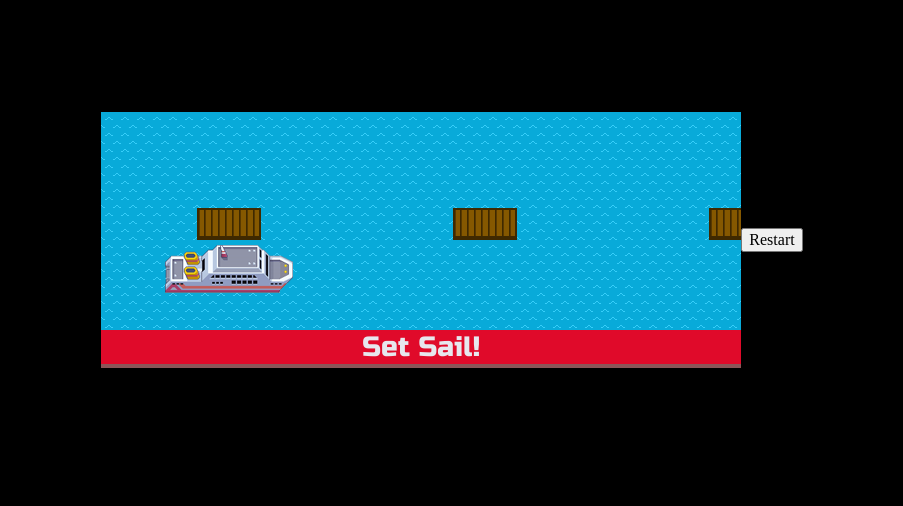
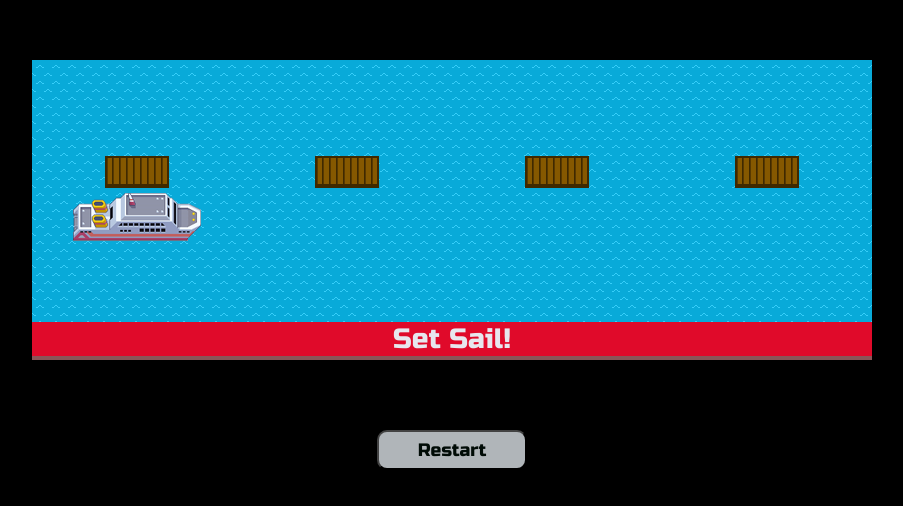
Before and after one commit to yan-fung/cruise-ships-gui, a website: page index.html in a window 1280 px wide. Shown: the part 160-666 px from the top of the page, without its empty margins (188-1091 px from the left). Drawn offline with nearby package versions, Linux system fonts and the light colour scheme.

Commit message:
Added styling to display div and restart button

```diff
--- a/css/style.css
+++ b/css/style.css
@@ -1,22 +1,26 @@
 html, body {
     height: 100%;
+    margin: 0;
+
 
 }
 
 body {
     background-color: black;
-    display: flex;
-    justify-content: center;
+    display:flex;
+    flex-direction: column;
+    justify-content:center;
     align-items: center;
 
 }
 
 #viewport {
-    width: 640px;
-    height: 256px;
+    width: 840px;
+    height: 300px;
     position: relative;
     overflow-x: auto;
     background-image: url('../images/water0.png');
+    display: flex;
 }
 
 #ports {
@@ -72,3 +76,28 @@ body {
     position:absolute;
     bottom: 0;
 }
+
+#display {
+    font-size: 28px;
+    color: rgb(247, 247, 244);
+    margin: 0;
+    padding-bottom: 50px;
+    padding-left: 500px;
+    font-family: 'Russo One', sans-serif;
+}
+
+
+#restart-btn {
+    font-size: 18px;
+    color: rgb(1, 14, 8);
+    margin: 0;
+    border-radius: 10px;
+    font-family: 'Russo One', sans-serif;
+    margin-top: 70px;
+    width: 150px;
+    height: 40px;
+    background-color: rgb(221, 227, 232);
+    opacity: 0.8;
+    cursor: pointer;
+
+}
```
